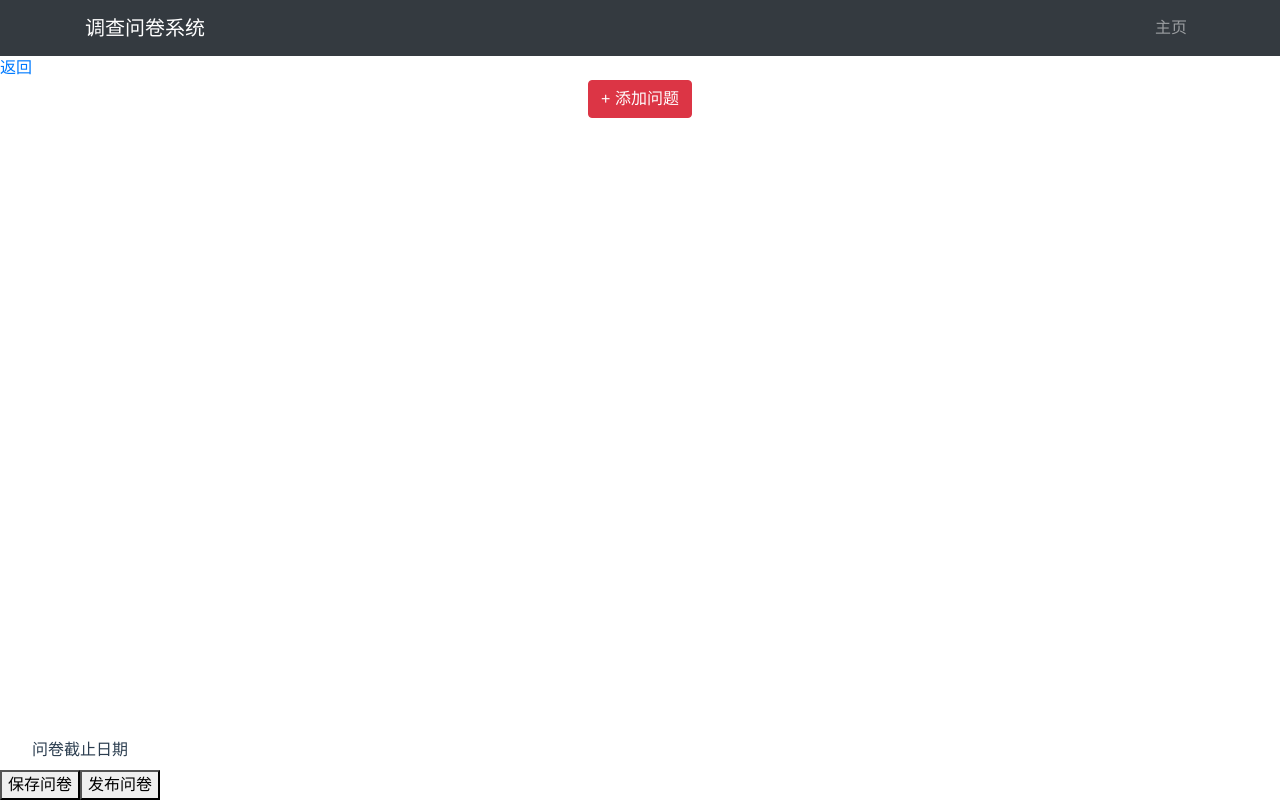
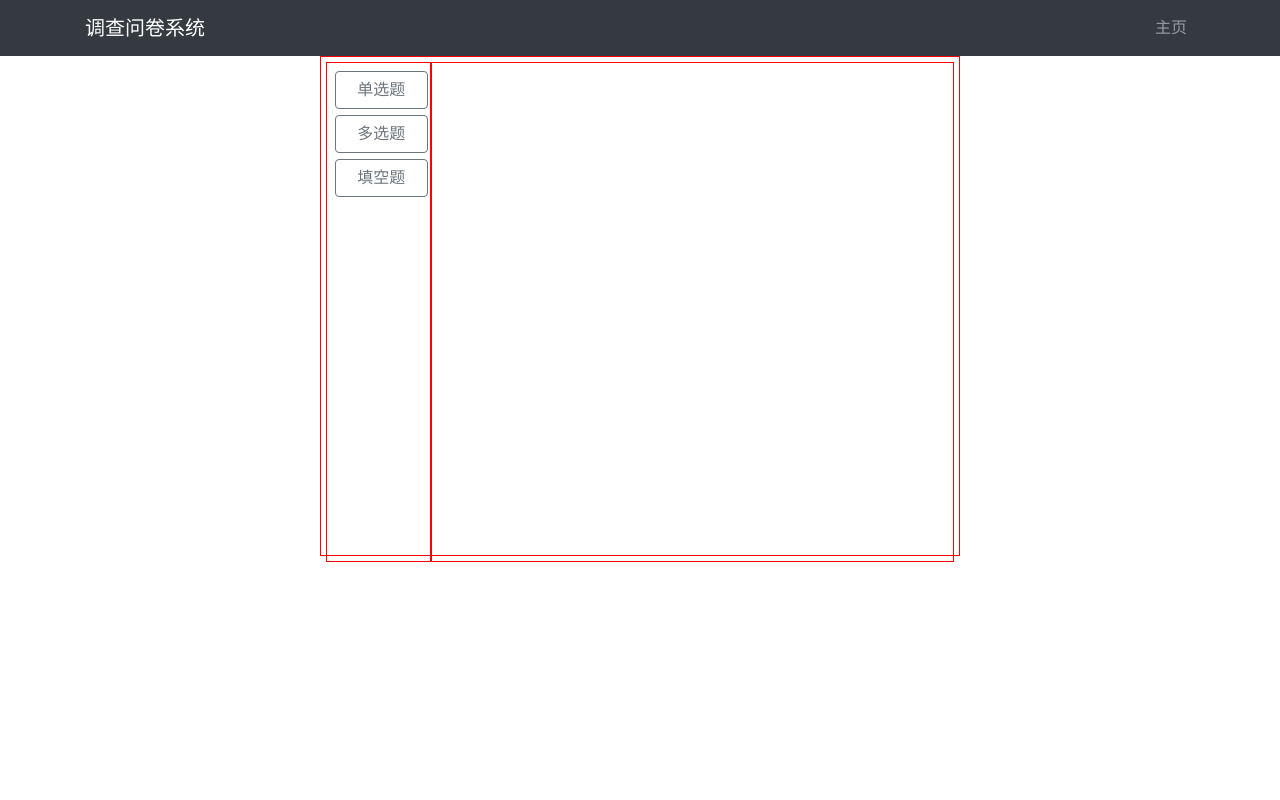
Before and after one commit to TZYhub/questionnaire, a Vue app: page /#/temp in a window 1280 px wide. Built offline with nearby package versions, Linux system fonts and the light colour scheme; the HTML template or start-up script is replaced by a standard one.

Commit message:
优化新增问卷页面

```diff
--- a/src/views/Temp.vue
+++ b/src/views/Temp.vue
@@ -1,67 +1,93 @@
 <template>
     <div>
-      <div class="text-left">
-        <b-link to="/home">返回</b-link>
+      <div class="col-6 offset-3 t1">
+        <div class="col-2 t1">
+          <ul>
+            <li>
+              <b-button class="t2" v-b-popover.hover="''" title="单选题" variant="outline-secondary">单选题</b-button>
+            </li>
+            <li>
+              <b-button class="t2" v-b-popover.hover="''" title="多选题" variant="outline-secondary">多选题</b-button>
+            </li>
+            <li>
+              <b-button class="t2" v-b-popover.hover="''" title="填空题" variant="outline-secondary">填空题</b-button>
+            </li>
+          </ul>
+        </div>
+        <div class="col-10 t1"></div>
       </div>
-      <!--展示添加的列表-->
-      <div>
-          <div v-for="(item,index) in questionList" :key="index">
-            <b-input-group class="mb-2">
-              <span>{{index+1}}</span>
-              <b-form-input v-model="item.questionTitle"></b-form-input>
-            </b-input-group>
-            <div v-if="item.questionType === '1'">
-              <div v-for="(questionItem,itemIndex) in item.questionItemList" :key="itemIndex">
-                <b-input-group class="mb-2">
-                  <b-input-group-prepend is-text>
-                    <input type="radio" aria-label="Checkbox for following text input">
-                  </b-input-group-prepend>
-                  <b-form-input aria-label="Text input with checkbox" v-model="item.questionItemList[itemIndex]"></b-form-input>
-                </b-input-group>
-              </div>
-              <button @click="addItem(index)">新增一个选项</button>
-            </div>
-            <div v-else-if="item.questionType === '2'">
-              <div v-for="(questionItem,itemIndex) in item.questionItemList" :key="itemIndex">
-                <b-input-group class="mb-2">
-                  <b-input-group-prepend is-text>
-                    <input type="checkbox" aria-label="Checkbox for following text input">
-                  </b-input-group-prepend>
-                  <b-form-input aria-label="Text input with checkbox" v-model="item.questionItemList[itemIndex]"></b-form-input>
-                </b-input-group>
-              </div>
-              <button @click="addItem(index)">新增一个选项</button>
-            </div>
-            <div v-else-if="item.questionType === '3'">
-              <b-form-textarea
-                id="textarea"
-                rows="3"
-                max-rows="6"
-              ></b-form-textarea>
-            </div>
 
-          </div>
-      </div>
-      <div class="add-box">
-        <p class="qu-type" v-if="isAdding">
-          <button @click="addType('1')">单选题</button>
-          <button @click="addType('2')">多选题</button>
-          <button @click="addType('3')">文本题</button>
-        </p>
 
-        <b-button  variant="danger" @click="isAdding = !isAdding;">
-          + 添加问题
-        </b-button>
-      </div>
-      <footer>
-        <div>
-          <label>问卷截止日期</label>
-        </div>
-        <div>
-          <button @click="saveQuestionnaire()">保存问卷</button>
-          <button>发布问卷</button>
-        </div>
-      </footer>
+
+
+
+
+
+
+
+
+      <!--<div class="text-left">-->
+        <!--<b-link to="/home">返回</b-link>-->
+      <!--</div>-->
+      <!--&lt;!&ndash;展示添加的列表&ndash;&gt;-->
+      <!--<div>-->
+          <!--<div v-for="(item,index) in questionList" :key="index">-->
+            <!--<b-input-group class="mb-2">-->
+              <!--<span>{{index+1}}</span>-->
+              <!--<b-form-input v-model="item.questionTitle"></b-form-input>-->
+            <!--</b-input-group>-->
+            <!--<div v-if="item.questionType === '1'">-->
+              <!--<div v-for="(questionItem,itemIndex) in item.questionItemList" :key="itemIndex">-->
+                <!--<b-input-group class="mb-2">-->
+                  <!--<b-input-group-prepend is-text>-->
+                    <!--<input type="radio" aria-label="Checkbox for following text input">-->
+                  <!--</b-input-group-prepend>-->
+                  <!--<b-form-input aria-label="Text input with checkbox" v-model="item.questionItemList[itemIndex]"></b-form-input>-->
+                <!--</b-input-group>-->
+              <!--</div>-->
+              <!--<button @click="addItem(index)">新增一个选项</button>-->
+            <!--</div>-->
+            <!--<div v-else-if="item.questionType === '2'">-->
+              <!--<div v-for="(questionItem,itemIndex) in item.questionItemList" :key="itemIndex">-->
+                <!--<b-input-group class="mb-2">-->
+                  <!--<b-input-group-prepend is-text>-->
+                    <!--<input type="checkbox" aria-label="Checkbox for following text input">-->
+                  <!--</b-input-group-prepend>-->
+                  <!--<b-form-input aria-label="Text input with checkbox" v-model="item.questionItemList[itemIndex]"></b-form-input>-->
+                <!--</b-input-group>-->
+              <!--</div>-->
+              <!--<button @click="addItem(index)">新增一个选项</button>-->
+            <!--</div>-->
+            <!--<div v-else-if="item.questionType === '3'">-->
+              <!--<b-form-textarea-->
+                <!--id="textarea"-->
+                <!--rows="3"-->
+                <!--max-rows="6"-->
+              <!--&gt;</b-form-textarea>-->
+            <!--</div>-->
+
+          <!--</div>-->
+      <!--</div>-->
+      <!--<div class="add-box">-->
+        <!--<p class="qu-type" v-if="isAdding">-->
+          <!--<button @click="addType('1')">单选题</button>-->
+          <!--<button @click="addType('2')">多选题</button>-->
+          <!--<button @click="addType('3')">文本题</button>-->
+        <!--</p>-->
+
+        <!--<b-button  variant="danger" @click="isAdding = !isAdding;">-->
+          <!--+ 添加问题-->
+        <!--</b-button>-->
+      <!--</div>-->
+      <!--<footer>-->
+        <!--<div>-->
+          <!--<label>问卷截止日期</label>-->
+        <!--</div>-->
+        <!--<div>-->
+          <!--<button @click="saveQuestionnaire()">保存问卷</button>-->
+          <!--<button>发布问卷</button>-->
+        <!--</div>-->
+      <!--</footer>-->
     </div>
 </template>
 
@@ -114,5 +140,19 @@ export default {
 </script>
 
 <style scoped>
-
+.t1{
+  border:1px solid red;
+  height: 500px;
+  float:left;
+  padding: 5px;
+}
+.t2{
+  margin:3px;
+  width: 100%;
+}
+ul{
+  list-style-type: none;
+  padding: 0px;
+  margin: 0px;
+}
 </style>
```
